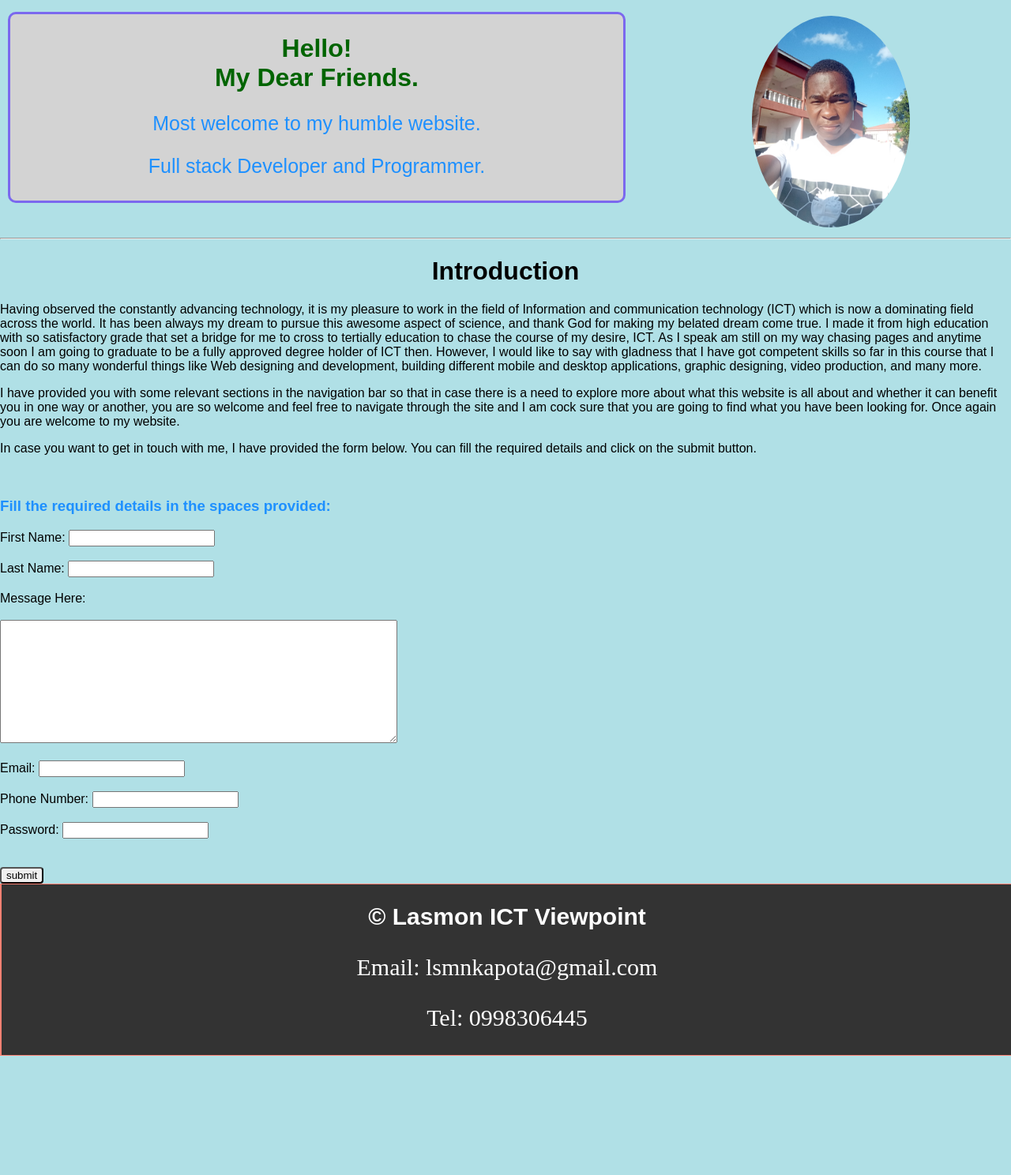
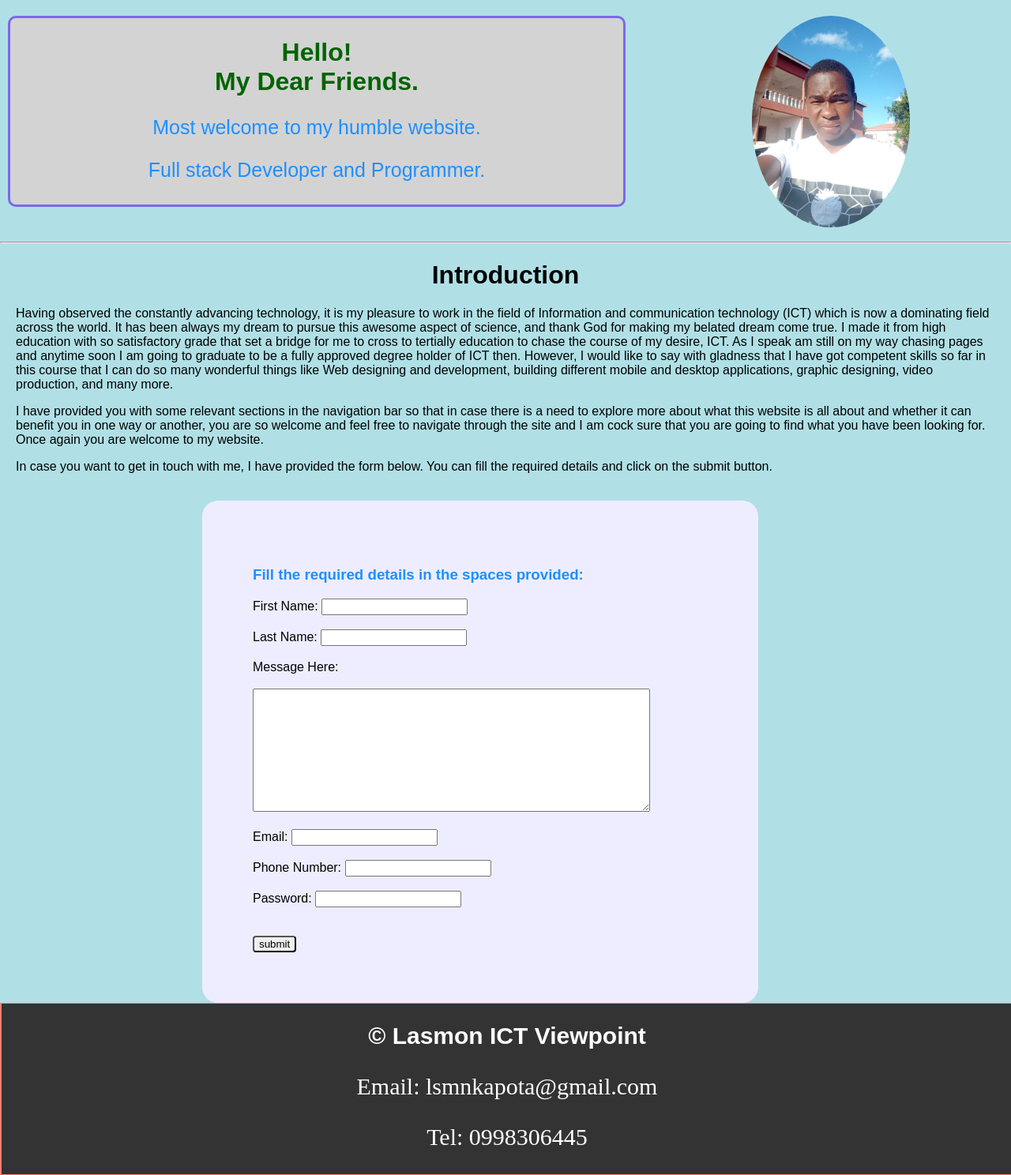
Before and after one commit to lasmon10kapota/my-portfolio, a PHP site: page / in a window 1280 px wide. Shown: the part 118-1606 px from the top of the page at 79% size. Before the commit the page ends 1455 px from the top, so only its background shows below. Run offline with PHP 8.4, Linux system fonts and the light colour scheme.

Commit message:
Update mycss.css
I added styles for recently made contact form.

```diff
--- a/mycss.css
+++ b/mycss.css
@@ -4,7 +4,6 @@ body,html{
     box-sizing: border-box;
     font-family: Arial, Helvetica, sans-serif;
 }
-
 header, footer, ul {
   margin:0;
   width:100%;
@@ -37,7 +36,7 @@ li a{
   margin-left: 20px;
 }
 
-li a:hover:not(.active){
+a:hover:not(.active){
   background-color:grey;
 }
 
@@ -45,6 +44,7 @@ header h2{
   color: mediumslateblue;
   text-align: center;
 }
+
 footer h2{
   color: white;
   text-align: center;
@@ -68,15 +68,20 @@ img{
 }
 
 .intro-text{
-    text-align: center;
+  text-align: center;
     background-color: lightgrey;
-    margin-top:15px;
+    margin-top:20px;
     margin-left: 10px;
     width: 60%;
     border: 3px solid mediumslateblue;
     border-radius: 10px;
     padding: 4px;
     display: inline-block;
+}
+
+p{
+  margin-left: 20px;
+  margin-right: 20px;
 }
 
 #hd1{
@@ -87,3 +92,12 @@ img{
     color: dodgerblue;
     font-size: 25px;
 }
+
+form{
+  background-color: #eeedff;
+  margin: 0% 20%;
+  padding: 5% 0% 5% 5%;
+  border-style: 1px dotted Violet;
+  border-radius: 20px;
+  width: 50%;
+}
```
